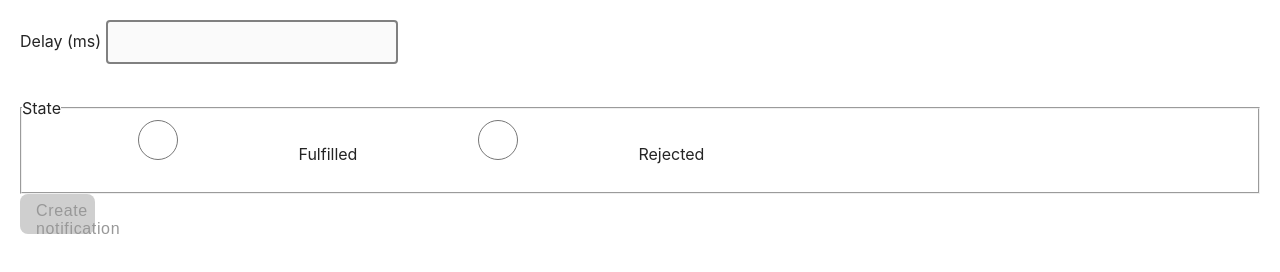
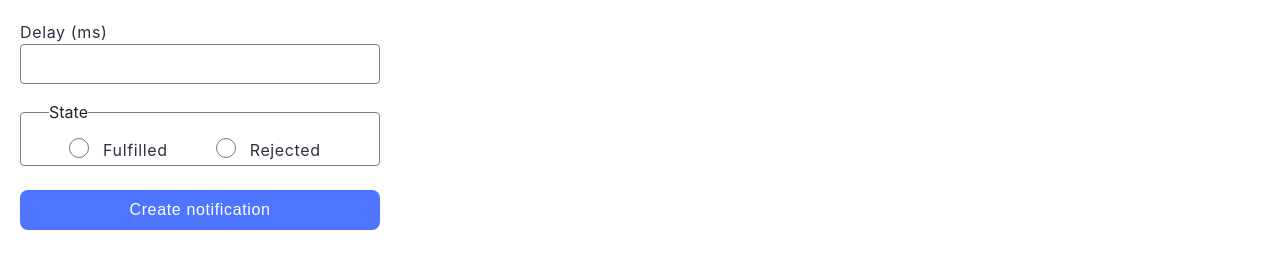
Before and after one commit to VadymLantukh/JS-HW10-Promise, a website built with Vite: page src/2-snackbar.html in a window 1280 px wide. Built offline with nearby package versions, Linux system fonts and the light colour scheme.

Commit message:
Add 2-snackbar.js complete tast, and add css style for 2-snackbar.js and add for 2-snackbar.js izitoast. change reset.css add box-sizing: border-box

```diff
--- a/src/css/reset.css
+++ b/src/css/reset.css
@@ -1,6 +1,7 @@
 * {
   margin: 0;
   padding: 0;
+  box-sizing: border-box;
 }
 
 h1,
--- a/src/css/styles.css
+++ b/src/css/styles.css
@@ -25,7 +25,7 @@ body {
   padding: 20px;
 }
 
-input {
+body > input {
   border-radius: 4px;
   width: 272px;
   height: 40px;
@@ -52,7 +52,7 @@ input {
   border: 2px solid #4e75ff;
 }
 
-button {
+body > button {
   border-radius: 8px;
   padding: 8px 16px;
   width: 75px;
@@ -84,6 +84,7 @@ button {
 .field {
   display: flex;
   flex-direction: column;
+  text-align: center;
 }
 
 .value {
@@ -101,3 +102,75 @@ line-height: 150%;
   color: #2e2f42;
   text-transform: uppercase;
 }
+
+.form label {
+  font-size: 16px;
+  letter-spacing: 0.04em;
+  color: #2e2f42;
+}
+
+.form > label > input {
+  width: 360px;
+  display: flex;
+  border: 1px solid #808080;
+  border-radius: 4px;
+  height: 40px;
+  margin-bottom: 16px;
+  padding-left: 16px;
+  font-size: 16px;
+  letter-spacing: 0.04em;
+  color: #2e2f42;
+}
+
+fieldset {
+  height: 66px;
+  border-radius: 4px;
+  border: 1px solid #808080;
+  width: 360px;
+  display: flex;
+  gap: 48px;
+  margin-bottom: 24px;
+}
+
+fieldset > label {
+  display: flex;
+  padding-top: 14px;
+}
+
+fieldset > label {
+  padding-left: 48px;
+}
+
+fieldset > label:last-child {
+  padding-left: 0;
+}
+
+fieldset > label > input {
+  border: 1px solid #757575;
+  border-radius: 14px;
+  width: 20px;
+  height: 20px;
+  margin-right: 14px;
+}
+
+legend {
+  margin-left: 28px;
+}
+
+.form button {
+  border: 0;
+  background-color: #4e75ff;
+  border-radius: 8px;
+  padding: 8px 16px;
+  width: 360px;
+  height: 40px;
+  font-weight: 500;
+  font-size: 16px;
+  letter-spacing: 0.04em;
+  color: #fff;
+  transition: background-color 300ms;
+}
+
+.form button:hover {
+  background-color: #6c8cff;
+}
--- a/src/js/2-snackbar.js
+++ b/src/js/2-snackbar.js
@@ -0,0 +1,50 @@
+import iziToast from 'izitoast';
+import 'izitoast/dist/css/iziToast.min.css';
+const formEl = document.querySelector('.form');
+let delayMs = 0;
+let valueRadio = '';
+
+formEl.addEventListener('input', () => {
+  delayMs = parseInt(formEl.elements.delay.value);
+});
+
+formEl.addEventListener('change', () => {
+  valueRadio = formEl.elements.state.value;
+});
+
+formEl.addEventListener('submit', event => {
+  event.preventDefault();
+
+  const promisMessage = value => {
+    return new Promise((resolve, reject) => {
+      setTimeout(() => {
+        if (value === 'fulfilled') {
+          iziToast.show({
+            title: '✅ OK',
+            messageColor: '#fff',
+            maxWidth: '400px',
+            titleColor: '#fff',
+            titleColor: '#fff',
+            backgroundColor: '#59a10d',
+            message: `Fulfilled promise in ${delayMs}ms`,
+          });
+          resolve(`Fulfilled promise in ${delayMs}ms`);
+        } else {
+          iziToast.show({
+            title: '❌ ERROR',
+            messageColor: '#fff',
+            titleColor: '#fff',
+            titleColor: '#fff',
+            backgroundColor: '#ef4040',
+            message: `Rejected promise in ${delayMs}ms`,
+          });
+          reject(`Rejected promise in ${delayMs}ms`);
+        }
+      }, delayMs);
+    });
+  };
+
+  promisMessage(valueRadio)
+    .then(value => console.log(value))
+    .catch(error => console.log(error));
+});
```
Lines whose indentation alone changed are shown as unchanged.
